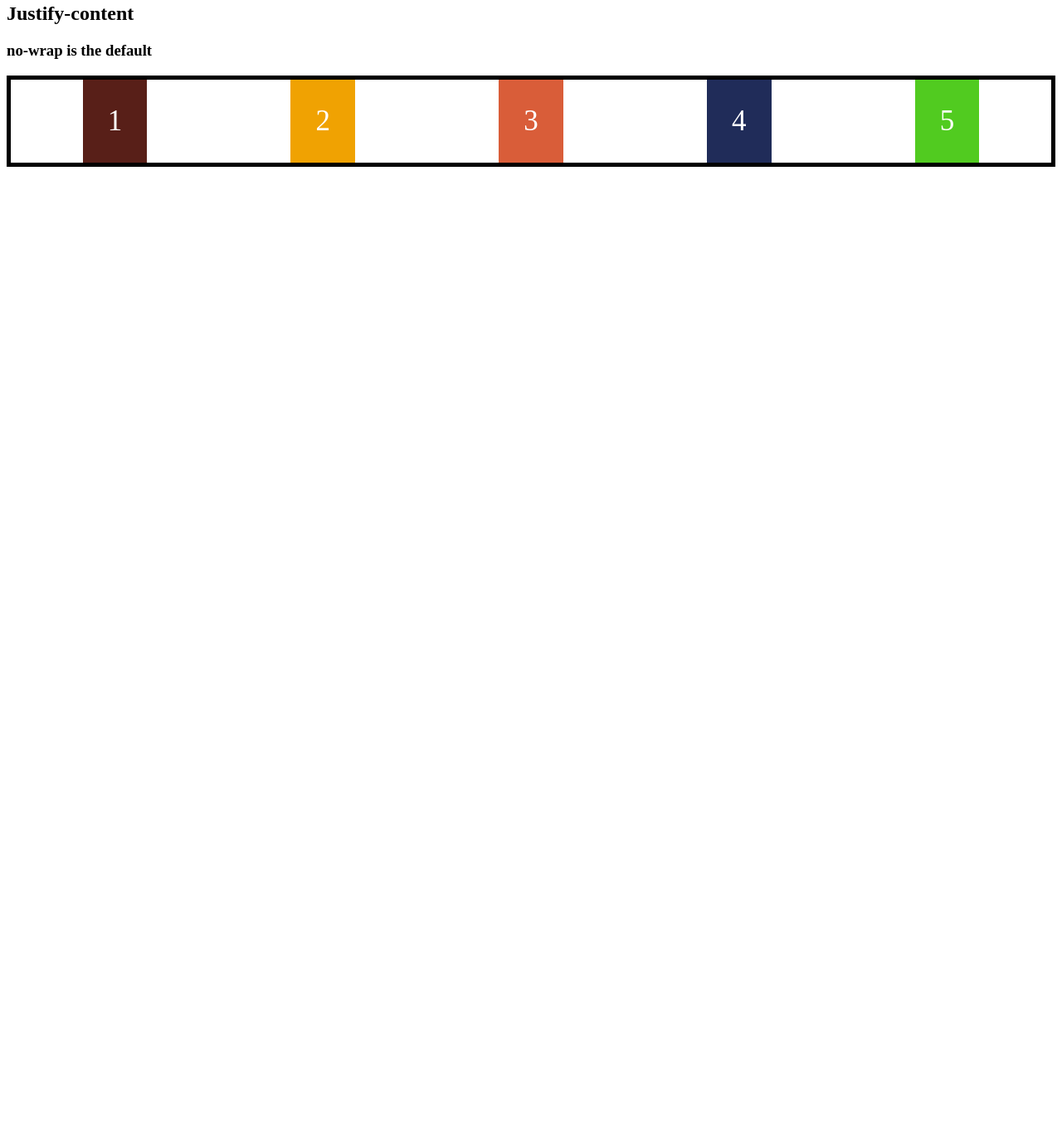
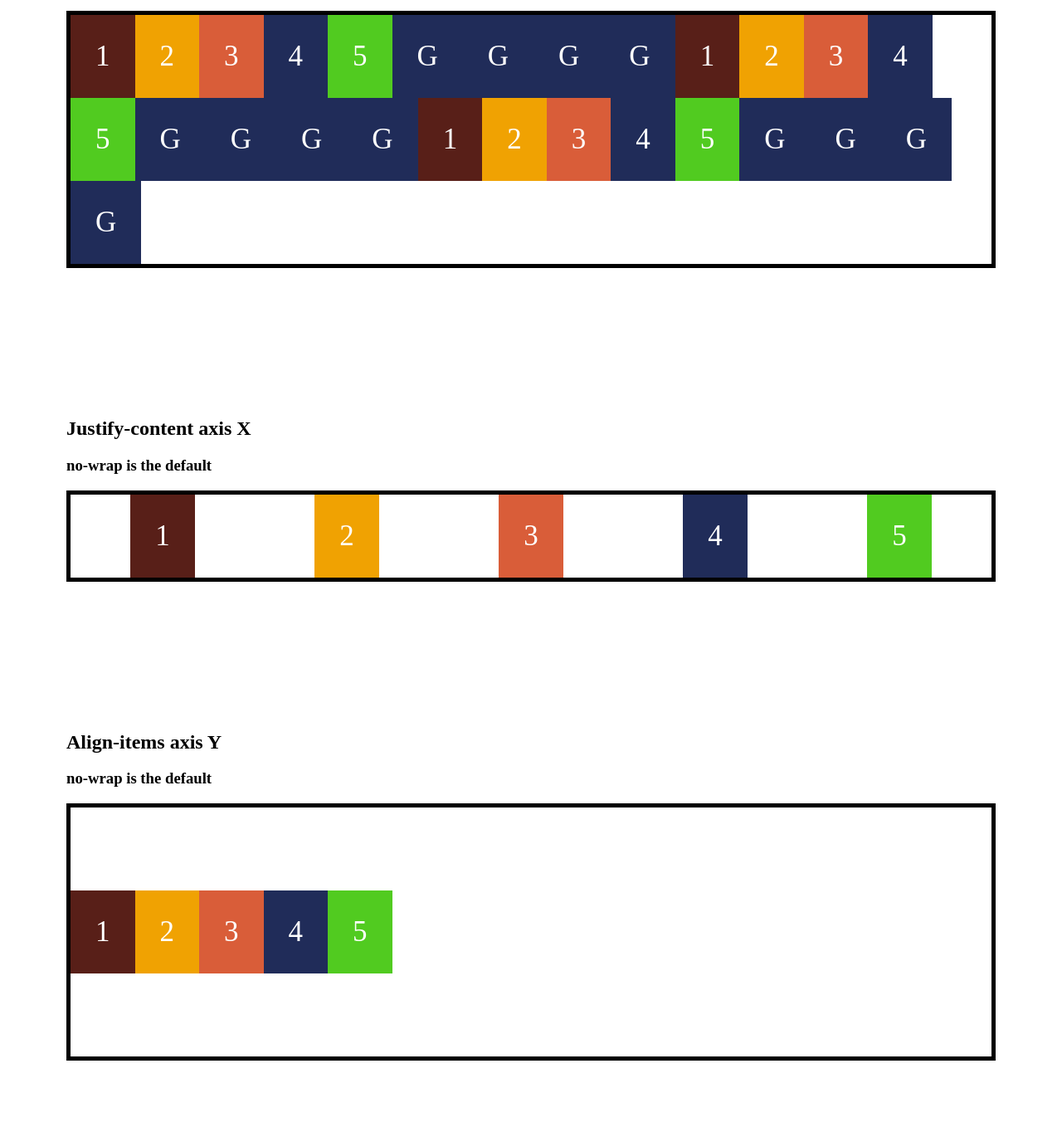
Before and after one commit to matheusalxds/example-flex-box, a website: page index.html in a window 1280 px wide. Shown: the part 952-2310 px from the top of the page at 83% size. Before the commit the page ends 1161 px from the top, so only its background shows below. Drawn offline with Linux system fonts and the light colour scheme.

Commit message:
Explanation about align-items

```diff
--- a/index.html
+++ b/index.html
@@ -12,6 +12,7 @@
   </head>
 
   <body>
+    <div class="container__wrapper">
       <h2>Flex-direction (column)</h2>
       <h3>row is the default</h3>
       <div class="container container__direction">
@@ -21,7 +22,9 @@
         <div class="box box--4">4</div>
         <div class="box box--5">5</div>
       </div>
+    </div>
 
+    <div class="container__wrapper">
       <h2>Flex-wrap</h2>
       <h3>no-wrap is the default</h3>
       <div class="container container__wrap">
@@ -53,8 +56,10 @@
         <div class="box box--generic">G</div>
         <div class="box box--generic">G</div>
       </div>
+    </div>
 
-    <h2>Justify-content</h2>
+    <div class="container__wrapper">
+      <h2>Justify-content axis X</h2>
       <h3>no-wrap is the default</h3>
       <div class="container container__justify-content">
         <div class="box box--1">1</div>
@@ -63,5 +68,18 @@
         <div class="box box--4">4</div>
         <div class="box box--5">5</div>
       </div>
+    </div>
+
+    <div class="container__wrapper">
+      <h2>Align-items axis Y</h2>
+      <h3>no-wrap is the default</h3>
+      <div class="container container__align-items container__height">
+        <div class="box box--1">1</div>
+        <div class="box box--2">2</div>
+        <div class="box box--3">3</div>
+        <div class="box box--4">4</div>
+        <div class="box box--5">5</div>
+      </div>
+    </div>
   </body>
 </html>
--- a/sass/main.scss
+++ b/sass/main.scss
@@ -1,3 +1,7 @@
+html, body {
+  margin: 0;
+  padding: 0;
+}
 // Just will be apply in parent component
 .container {
   border: 5px solid black;
@@ -21,6 +25,19 @@
     justify-content: space-around;
   }
 
+  &__align-items {
+    // align-items: stretch ( default ) / flex-start / flex-end
+    // center / baseline
+    align-items: center;
+  }
+
+  &__height {
+    height: 300px;
+  }
+
+  &__wrapper {
+    padding: 5rem;
+  }
 }
 
 .box {
```
Also changed, not shown: css/style.css. Lines whose indentation alone changed are shown as unchanged.
